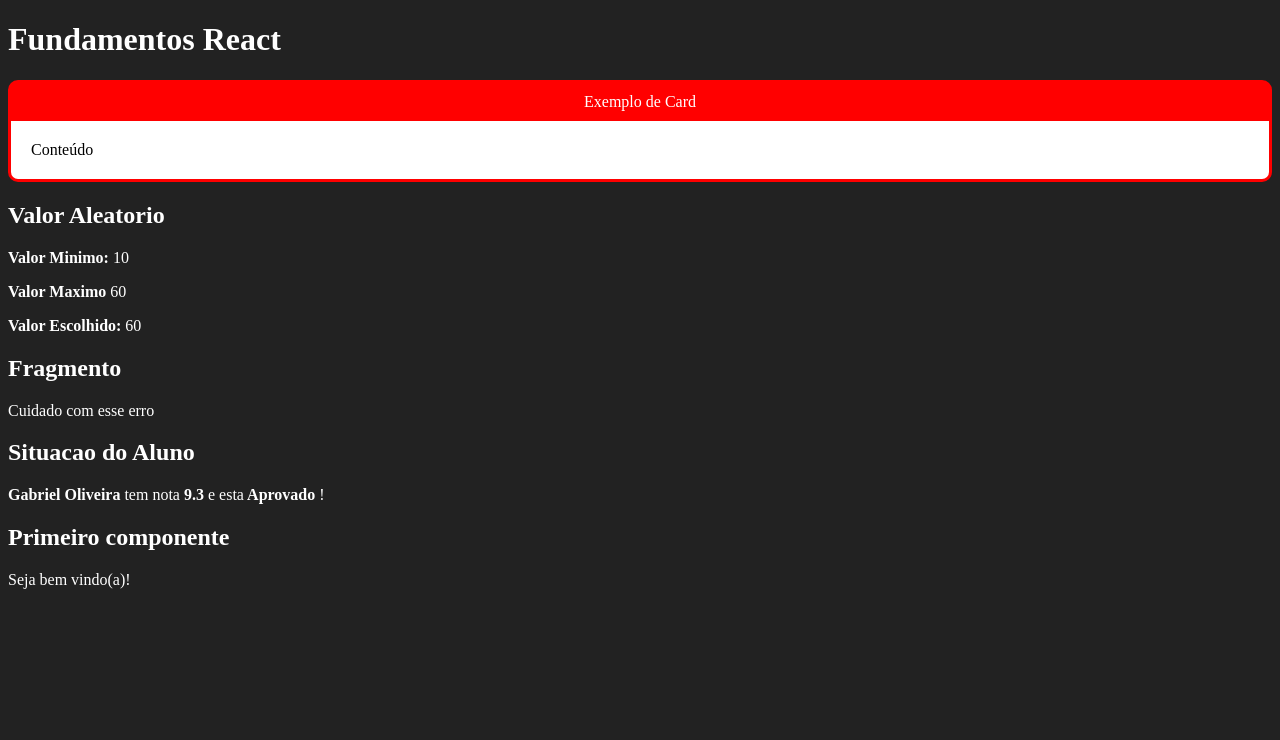
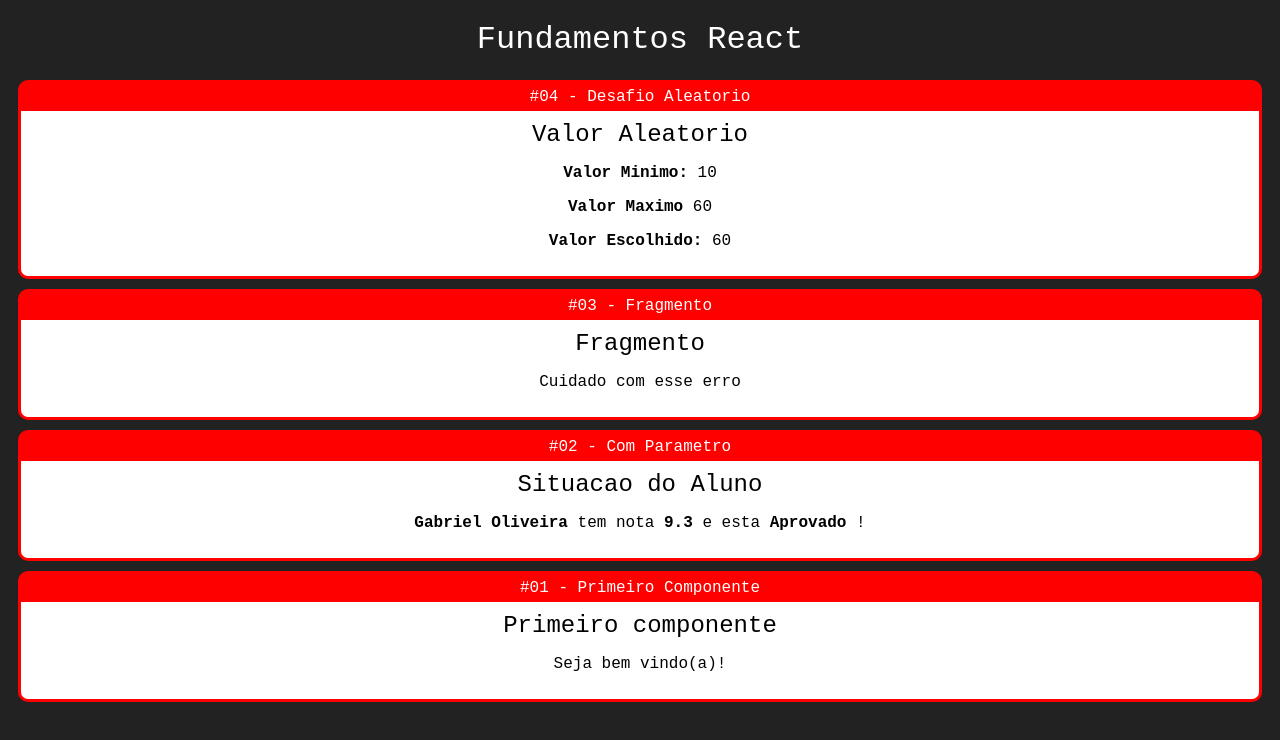
Before and after one commit to amandaoliveiracampos/fundamentos-react, a React (Create React App) app: page / in a window 1280 px wide. Shown: the top 740 px of the page. Built offline with nearby package versions, Linux system fonts and the light colour scheme; the HTML template or start-up script is replaced by a standard one.

Commit message:
Componetes Card #01

```diff
--- a/src/App.jsx
+++ b/src/App.jsx
@@ -1,23 +1,34 @@
 import React from "react";
+import Card from "./components/layout/Card";
+
 import Aleatorio from "./components/basicos/Aleatorio";
 import Primeiro from "./components/basicos/Primeiro";
 import ComParametro from "./components/basicos/ComParametro";
 import Fragmento from "./components/basicos/Fragemento";
-import Card from "./components/layout/Card";
 
 export default function App() {
   return (
     <div id="app">
       <h1>Fundamentos React</h1>
-      <Card titulo="Exemplo de Card"></Card>
+      <Card titulo=" #04 - Desafio Aleatorio">
         <Aleatorio min={10} max={60} />
+      </Card>
+
+      <Card titulo=" #03 - Fragmento">
         <Fragmento />
+      </Card>
+
+      <Card titulo=" #02 - Com Parametro">
         <ComParametro
           titulo="Situacao do Aluno"
           aluno="Gabriel Oliveira"
           nota={9.3}
-      ></ComParametro>
+        />
+      </Card>
+
+      <Card titulo=" #01 - Primeiro Componente">
         <Primeiro />
+      </Card>
     </div>
   );
 }
--- a/src/components/layout/Card.css
+++ b/src/components/layout/Card.css
@@ -1,18 +1,19 @@
 .Card {
   background-color: red;
+  border: 3px solid red;
   border-radius: 10px;
   overflow: hidden;
-  border: 3px solid red;
+  margin: 10px;
 }
 
-.Card .Title {
-  padding: 10px 0px;
+.Title {
+  padding: 5px 0px;
   display: flex;
   justify-content: center;
 }
 
-.Card .Content {
+.Content {
   background-color: #fff;
   color: #000;
-  padding: 20px;
+  padding: 10px;
 }
--- a/src/components/layout/Card.jsx
+++ b/src/components/layout/Card.jsx
@@ -1,11 +1,11 @@
+import "./Card.css";
 import React from "react";
-import "./Card.css";
 
 export default function Card(props) {
   return (
     <div className="Card">
       <div className="Title">{props.titulo}</div>
-      <div className="Content">Conteúdo</div>
+      <div className="Content">{props.children}</div>
     </div>
   );
 }
--- a/src/index.css
+++ b/src/index.css
@@ -1,4 +1,17 @@
 body {
   background-color: #222;
   color: #fff;
+  font-family: "Courier New", Courier, monospace;
+  text-align: center;
 }
+
+h1,
+h2,
+h3 {
+  font-weight: 200;
+}
+
+h2,
+h3 {
+  margin: 0;
+}
```
Lines whose indentation alone changed are shown as unchanged.
